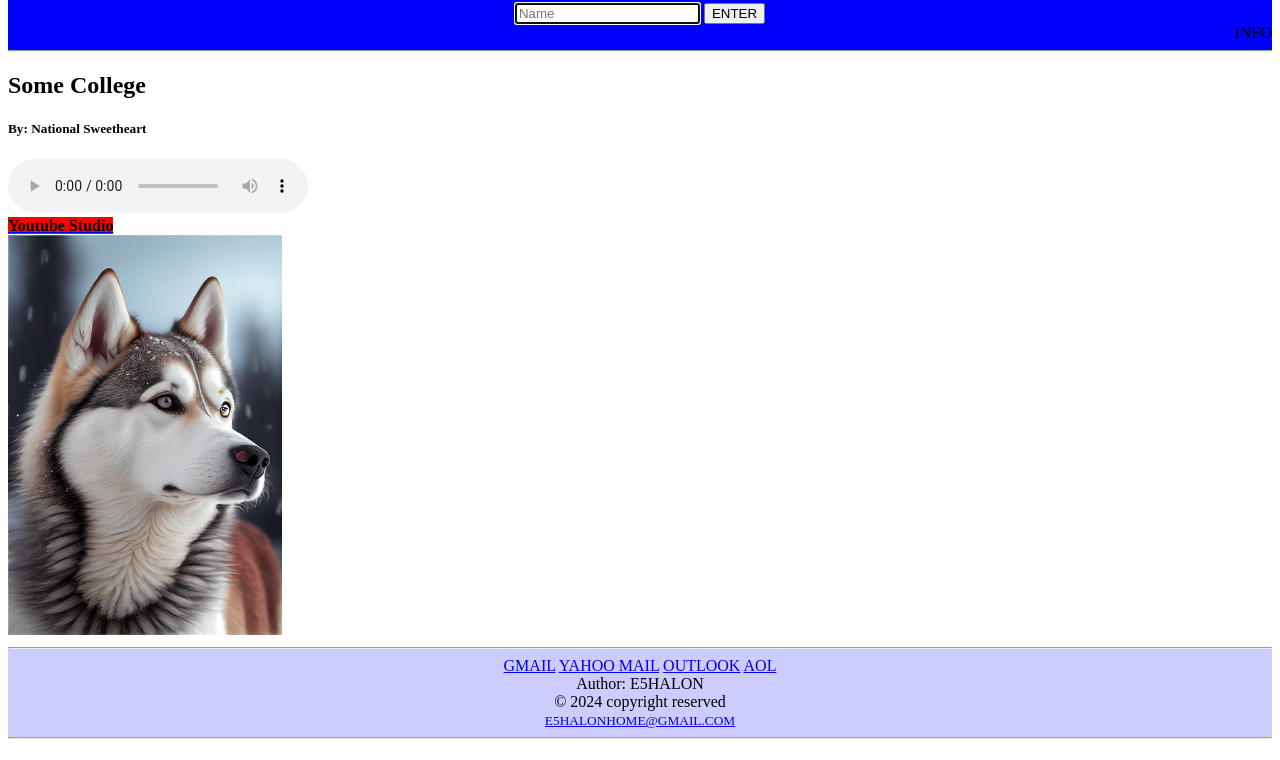
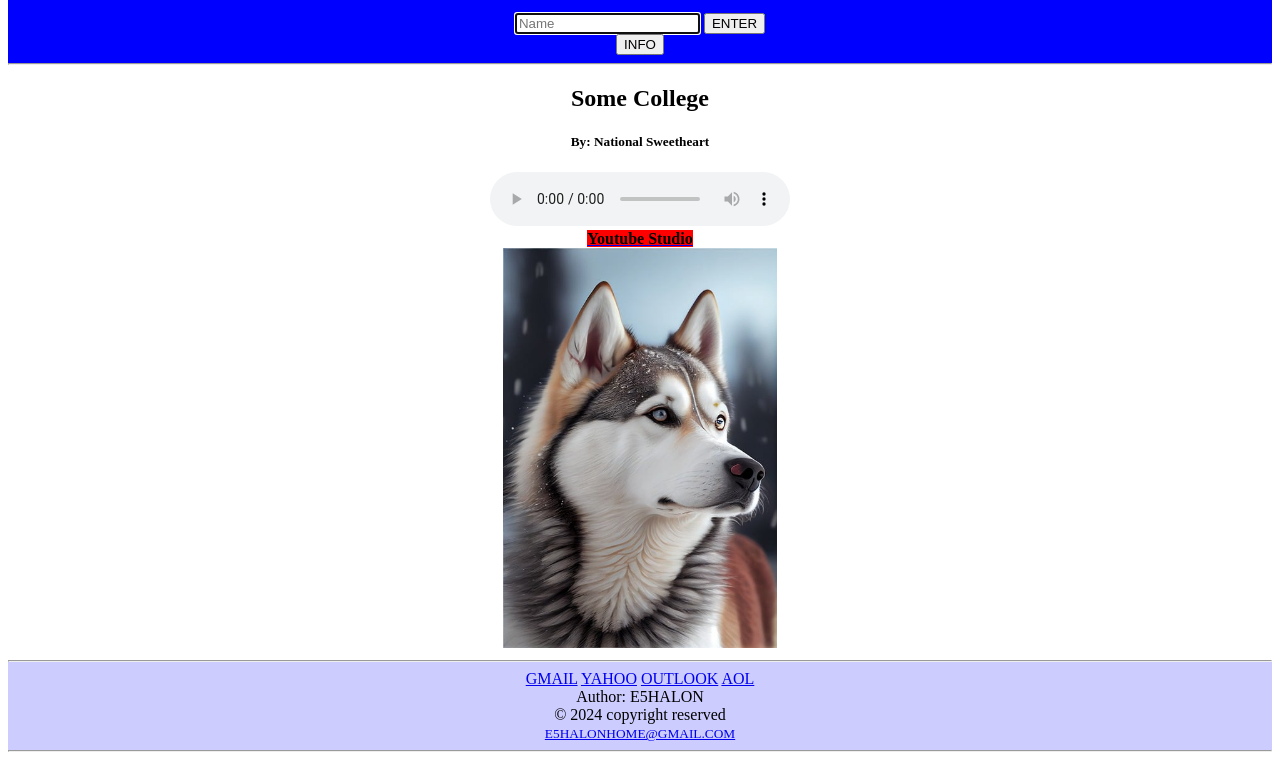
Before and after one commit to E5HALON/E5HALON.github.io, a plain HTML site: page index.html in a window 1280 px wide. Shown: the part 77-837 px from the top of the page. Drawn offline with Linux system fonts and the light colour scheme.

Commit message:
in progress

```diff
--- a/index.html
+++ b/index.html
@@ -2,7 +2,7 @@
 
 <html lang="en">
 
-    <head style="background-color:rgb(152, 152, 255)">
+    <head style="background-color:rgb(167, 167, 255)">
         <meta charset="UTF-8">
         <meta http-equiv="X-UA-Compatible" content="IE=edge">
         <meta name="viewport" content="initial-scale=1, width=device-width">
@@ -11,6 +11,7 @@
     </head>
     <body>
         <header align="center" style="background-color:blue">
+            <hr>
             <h1>Welcome to E5HALON's Homepage</h1>
 
             <form action="/Sign-in" method="post">
@@ -18,14 +19,16 @@
                 <mark style="background-color: rgb(0, 255, 0)"><button type="submit">ENTER</button></mark>
             </form>
 
-            <form align="right" action="/info">INFO</form>
+            <form action="/info">
+                <button type="submit">INFO</button>
+            </form>
             <hr>
         </header>
 
-        <main>
+        <main align="center">
             <h2>Some College</h2>
             <h5>By: National Sweetheart</h5>
-            <audio controls autoplay loop>
+            <audio controls loop>
                 <source src="Music/Some College - National Sweetheart.mp3" type="audio/mpeg">
             </audio>
             <br>
@@ -46,7 +49,7 @@
         <footer align="center" style="background-color:rgb(204, 204, 255)">
             <hr>
             <a href="https://mail.google.com/" target="_blank" title="https://mail.google.com/">GMAIL</a>
-            <a href="https://mail.yahoo.com/" target="_blank" title="https://mail.yahoo.com/">YAHOO MAIL</a>
+            <a href="https://mail.yahoo.com/" target="_blank" title="https://mail.yahoo.com/">YAHOO</a>
             <a href="https://outlook.live.com/" target="_blank" title="https://outlook.live.com/">OUTLOOK</a>
             <a href="https://mail.aol.com/" target="_blank" title="https://mail.aol.com/">AOL</a>
             <br>
```
Also changed, not shown: Sign-in.html (+1 -0 lines), User Profile.html (+1 -0 lines), info.html (+1 -0 lines).
